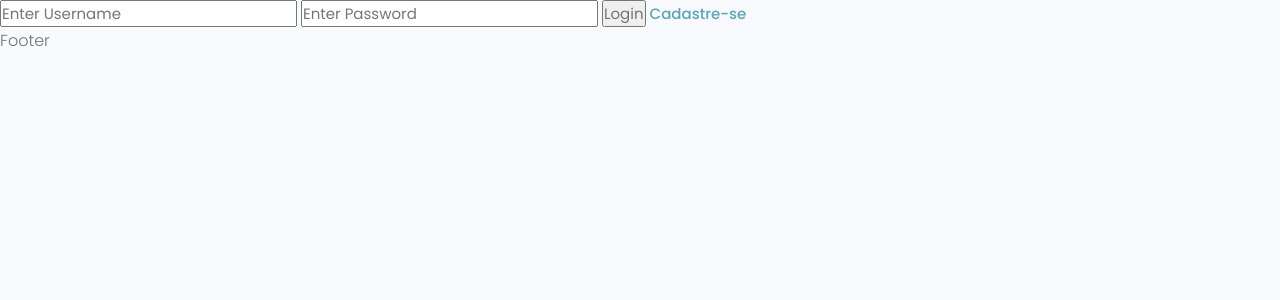
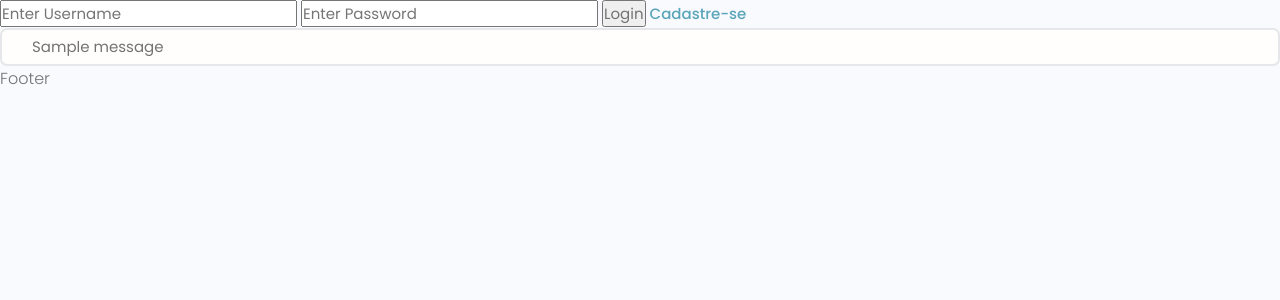
Before and after one commit to mateusmacedo-1/devsearch, a Django app: page /accounts/login/ in a window 1280 px wide. Shown: the part 77-377 px from the top of the page. Run offline with Django 5.2, Linux system fonts and the light colour scheme; tables that the repository leaves empty hold one stand-in row (values such as "Sample post"); one stand-in notice (Sample message) is shown.

Commit message:
add messages error to login

```diff
--- a/accounts/templates/accounts/login.html
+++ b/accounts/templates/accounts/login.html
@@ -8,4 +8,11 @@
     <input type="submit" value="Login"/>
     <a href="{% url 'accounts:signup' %}">Cadastre-se</a>
 </form>
+{% if messages %}
+    <ul class="messages">
+        {% for message in messages %}
+            <li{% if message.tags %} class="{{ message.tags }}"{% endif %}>{{ message }}</li>
+        {% endfor %}
+    </ul>
+{% endif %}
 {% endblock content %}
--- a/accounts/views.py
+++ b/accounts/views.py
@@ -1,4 +1,6 @@
 from django.shortcuts import render, redirect
+
+from django.contrib import messages
 
 from django.contrib.auth.models import User
 from django.contrib.auth import authenticate, login, logout
@@ -11,7 +13,7 @@ def login_view(request):
         username = request.POST["username"]
         password = request.POST["password"]
 
-        check_user_exists(username)
+        check_user_exists(username, request)
 
         user = authenticate(request, username=username, password=password)
         right_credentials = user is not None
@@ -20,7 +22,7 @@ def login_view(request):
             login(request, user)
             return redirect('projects:list')
         else:
-            print('Username or password incorrect.')
+            messages.error(request, 'Username or password incorrect.')
 
     return render(request, 'accounts/login.html')
 
@@ -31,8 +33,8 @@ def logout_view(request):
 def signup(request):
     return render(request, 'accounts/signup.html')
 
-def check_user_exists(username):
+def check_user_exists(username, request):
     try:
         User.objects.get(username=username)
     except:
-        print('User does not exists')
+        messages.error(request, 'User does not exists')
```
